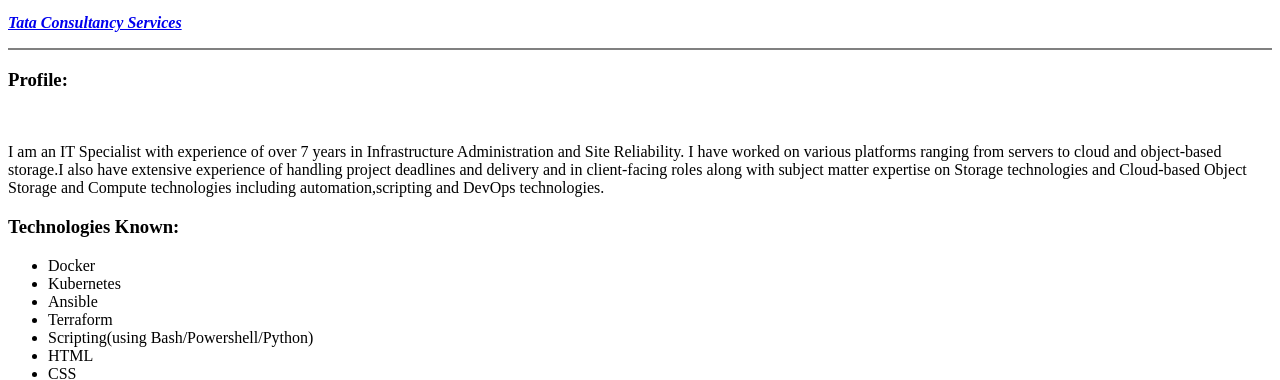
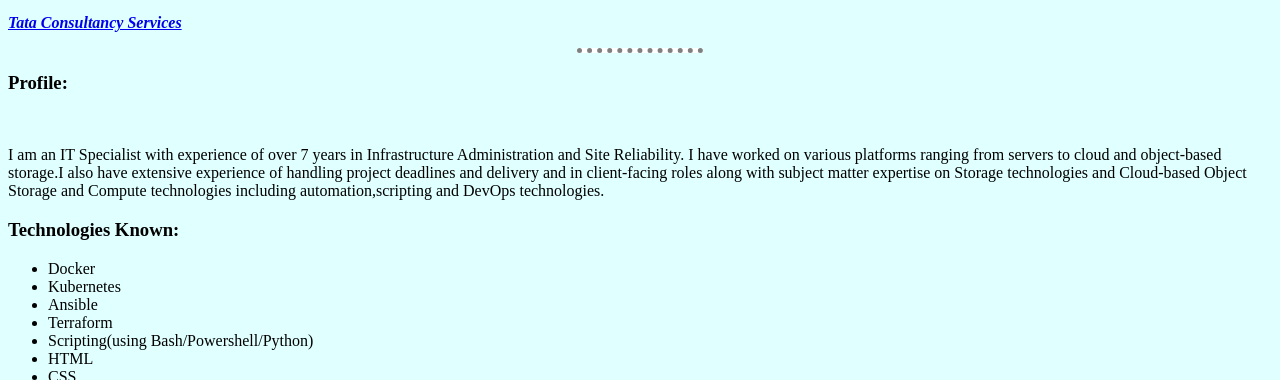
Before and after one commit to anir88/webdev-my-resume-webpage, a plain HTML site: page index.html in a window 1280 px wide. Shown: the part 412-792 px from the top of the page. Drawn offline with Linux system fonts and the light colour scheme.

Commit message:
My Resume Online

```diff
--- a/index.html
+++ b/index.html
@@ -4,6 +4,20 @@
     <meta charset="UTF-8" />
     <meta name="viewport" content="width=device-width, initial-scale=1.0" />
     <title>🖥Anir's Resume</title>
+    <style>
+      body{
+        background-color: lightcyan;
+      }
+      hr {
+        border-style: dotted none none;
+        background-color: white;
+        height: 0px;
+        width: 10%;
+        border-color: gray;
+        border-width: 5px;
+
+      }
+    </style>
   </head>
   <body>
     <img
```
